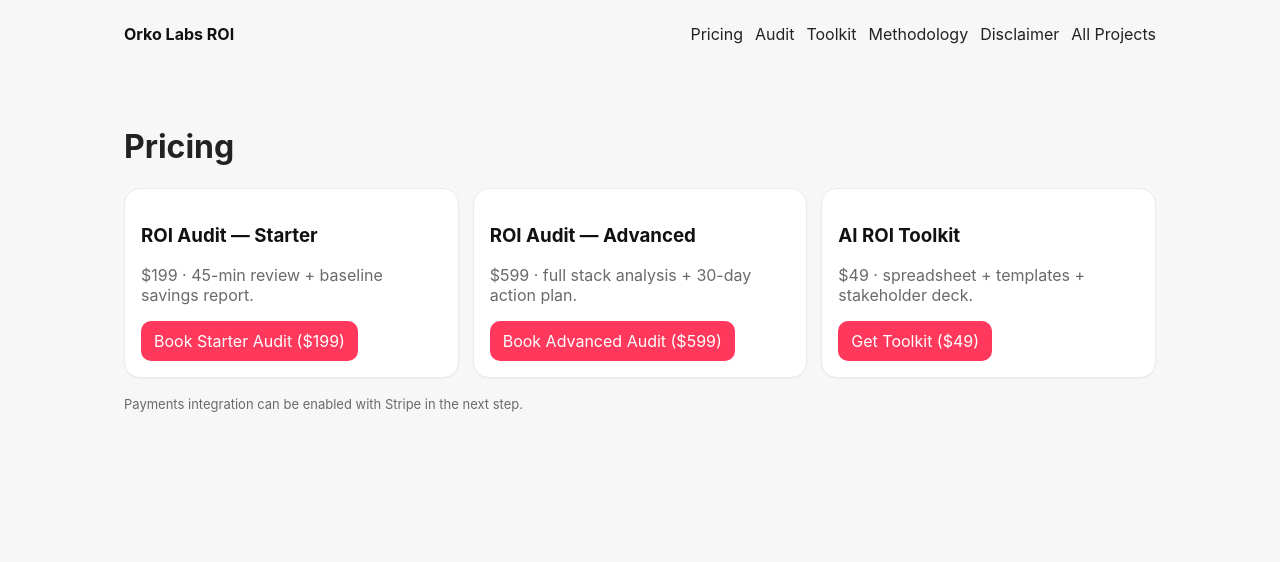
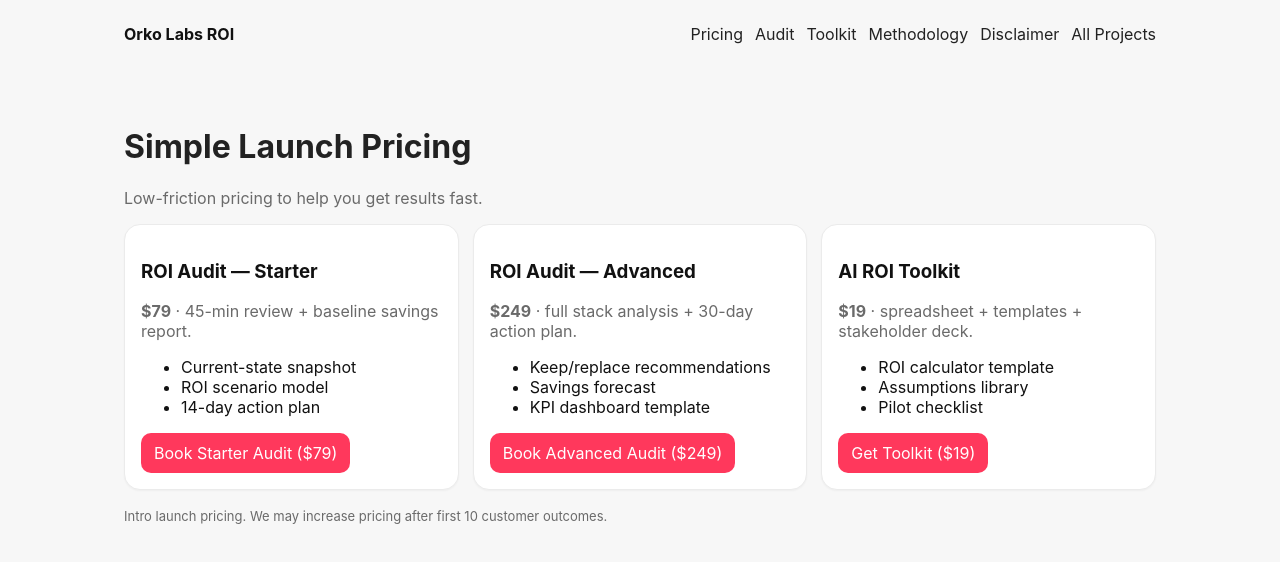
Before and after one commit to ankurvsoni/ai-tool-roi-calculators, a Next.js app: page /pricing in a window 1280 px wide. Shown: the top 562 px of the page. Built offline with nearby package versions, Linux system fonts and the light colour scheme.

Commit message:
Reprice offers for conversion-first launch: //

```diff
--- a/app/calculators/[slug]/CalculatorClient.js
+++ b/app/calculators/[slug]/CalculatorClient.js
@@ -55,8 +55,8 @@ export default function CalculatorClient({ title, defaults }) {
         <strong>Recommended next action</strong>
         <p className="muted">Run this with your real last-30-day numbers, then compare 2 implementation paths.</p>
         <div style={{display:'flex',gap:10,flexWrap:'wrap',marginTop:8}}>
-          <a className="btn" href="/audit">Get ROI Audit ($199+)</a>
-          <a className="btn" href="/toolkit">Get ROI Toolkit ($49)</a>
+          <a className="btn" href="/audit">Get ROI Audit ($79+)</a>
+          <a className="btn" href="/toolkit">Get ROI Toolkit ($19)</a>
           <button className="btn" onClick={() => navigator.clipboard.writeText(summary)}>Copy result summary</button>
         </div>
       </div>
--- a/app/pricing/page.js
+++ b/app/pricing/page.js
@@ -1,9 +1,9 @@
 import Link from 'next/link';
 
 export default function Pricing(){
-  return <main className="wrap"><h1>Pricing</h1><div className="grid">
-    <div className="card"><h3>ROI Audit — Starter</h3><p className="muted">$199 · 45-min review + baseline savings report.</p><Link className="btn" href="/audit">Book Starter Audit ($199)</Link></div>
-    <div className="card"><h3>ROI Audit — Advanced</h3><p className="muted">$599 · full stack analysis + 30-day action plan.</p><Link className="btn" href="/audit">Book Advanced Audit ($599)</Link></div>
-    <div className="card"><h3>AI ROI Toolkit</h3><p className="muted">$49 · spreadsheet + templates + stakeholder deck.</p><Link className="btn" href="/toolkit">Get Toolkit ($49)</Link></div>
-  </div><p className="footer">Payments integration can be enabled with Stripe in the next step.</p></main>
+  return <main className="wrap"><h1>Simple Launch Pricing</h1><p className="muted">Low-friction pricing to help you get results fast.</p><div className="grid">
+    <div className="card"><h3>ROI Audit — Starter</h3><p className="muted"><strong>$79</strong> · 45-min review + baseline savings report.</p><ul><li>Current-state snapshot</li><li>ROI scenario model</li><li>14-day action plan</li></ul><Link className="btn" href="/audit">Book Starter Audit ($79)</Link></div>
+    <div className="card"><h3>ROI Audit — Advanced</h3><p className="muted"><strong>$249</strong> · full stack analysis + 30-day action plan.</p><ul><li>Keep/replace recommendations</li><li>Savings forecast</li><li>KPI dashboard template</li></ul><Link className="btn" href="/audit">Book Advanced Audit ($249)</Link></div>
+    <div className="card"><h3>AI ROI Toolkit</h3><p className="muted"><strong>$19</strong> · spreadsheet + templates + stakeholder deck.</p><ul><li>ROI calculator template</li><li>Assumptions library</li><li>Pilot checklist</li></ul><Link className="btn" href="/toolkit">Get Toolkit ($19)</Link></div>
+  </div><p className="footer">Intro launch pricing. We may increase pricing after first 10 customer outcomes.</p></main>
 }
--- a/app/toolkit/page.js
+++ b/app/toolkit/page.js
@@ -1,3 +1,3 @@
 export default function Toolkit(){
-  return <main className="wrap"><h1>AI ROI Toolkit</h1><div className="box"><p className="muted">Includes ROI spreadsheet, assumptions library, stakeholder pitch deck outline, and 14-day pilot checklist.</p><ul><li>Spreadsheet template (editable CSV)</li><li>Role-based assumptions library</li><li>Decision memo template</li><li>Pilot checklist + stakeholder deck outline</li></ul><a className="btn" href="/toolkit/ai-roi-toolkit-v1.zip">Download Toolkit Preview (v1)</a></div><div className="notice">Production price is $49. Replace this preview download with Stripe payment link before public launch.</div></main>
+  return <main className="wrap"><h1>AI ROI Toolkit</h1><div className="box"><p className="muted">Includes ROI spreadsheet, assumptions library, stakeholder pitch deck outline, and 14-day pilot checklist.</p><ul><li>Spreadsheet template (editable CSV)</li><li>Role-based assumptions library</li><li>Decision memo template</li><li>Pilot checklist + stakeholder deck outline</li></ul><a className="btn" href="/toolkit/ai-roi-toolkit-v1.zip">Download Toolkit Preview (v1)</a></div><div className="notice">Launch price is $19. Replace this preview download with Stripe payment link before public launch.</div></main>
 }
```
